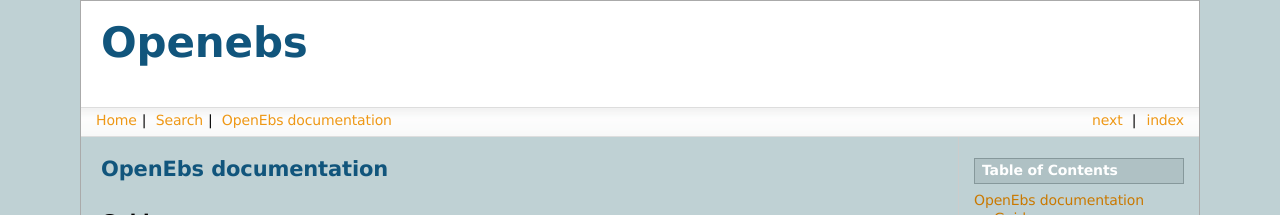
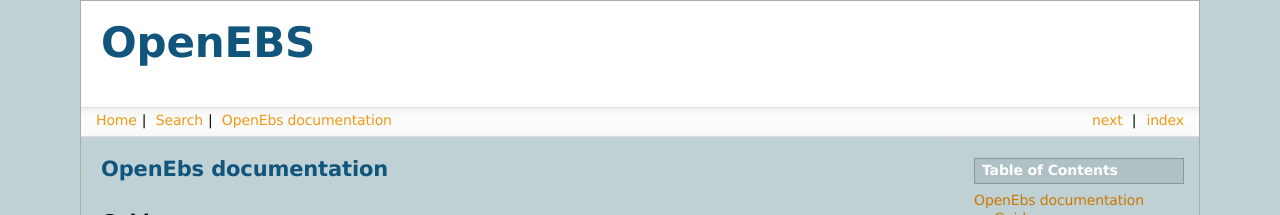
Before and after one commit to openebs/openebs, a Sphinx documentation site: the page built from documentation/source/index.rst, in a window 1280 px wide. Shown: the top 215 px of the page. Built offline with Sphinx 7.4.7, drawn with Linux system fonts in a browser that asks for light colours.

Commit message:
Update layout.html

```diff
--- a/documentation/source/_templates/layout.html
+++ b/documentation/source/_templates/layout.html
@@ -12,7 +12,7 @@
 {% block relbar1 %}
 
 <div style="background-color: white; text-align: left; padding: 2px 2px 20px 20px">
-<a href="{{ pathto('index') }}"><h1 style="font-size: 3em;">Openebs</h1></a> <br>
+<a href="{{ pathto('index') }}"><h1 style="font-size: 3em;">OpenEBS</h1></a> <br>
 </div>
 {{ super() }}
 {% endblock %}
```
